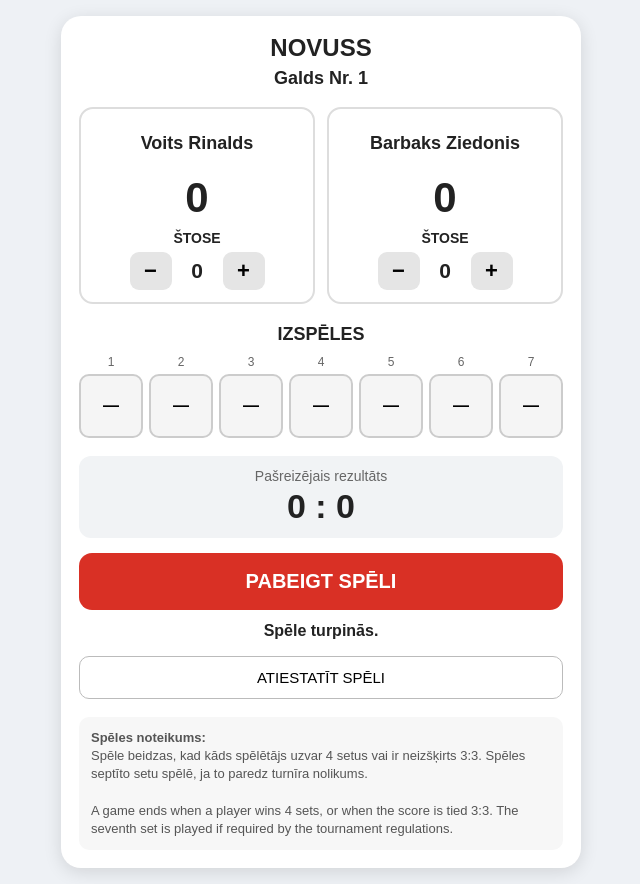
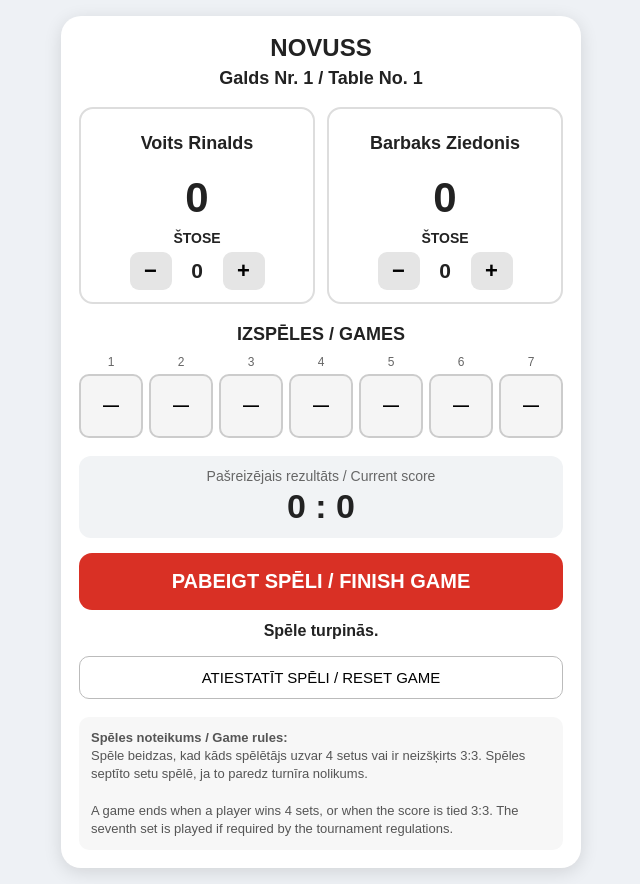
Before and after one commit to AndrisSRFC/novuss-digital-protocol, a website: page public/index.html in a window 1280 px wide. Shown: the whole page, without its empty margins (319-959 px from the left). Drawn offline with Linux system fonts and the light colour scheme.

Commit message:
Add English translations to game interface text

```diff
--- a/public/index.html
+++ b/public/index.html
@@ -234,7 +234,7 @@ body {
 
     <div class="header">
         <h1>NOVUSS</h1>
-        <div class="table">Galds Nr. 1</div>
+        <div class="table">Galds Nr. 1 / Table No. 1</div>
     </div>
 
     <div class="players">
@@ -312,7 +312,7 @@ body {
 
 
     <div class="section-title">
-        IZSPĒLES
+        IZSPĒLES / GAMES
     </div>
 
     <div class="games">
@@ -372,7 +372,7 @@ body {
     <div class="result-box">
 
         <div class="result-label">
-            Pašreizējais rezultāts
+            Pašreizējais rezultāts / Current score
         </div>
 
         <div class="result" id="result">
@@ -387,7 +387,7 @@ body {
         id="finishButton"
         onclick="finishGame()"
         disabled>
-        PABEIGT SPĒLI
+        PABEIGT SPĒLI / FINISH GAME
     </button>
 
     <div
@@ -399,13 +399,13 @@ body {
     <button
         class="reset"
         onclick="resetGame()">
-        ATIESTATĪT SPĒLI
+        ATIESTATĪT SPĒLI / RESET GAME
     </button>
 
 
     <div class="info">
 
-        <b>Spēles noteikums:</b><br>
+        <b>Spēles noteikums / Game rules:</b><br>
 
         Spēle beidzas, kad kāds spēlētājs uzvar 4 setus vai ir neizšķirts 3:3.
 Spēles septīto setu spēlē, ja to paredz turnīra nolikums.<br><br>
```
